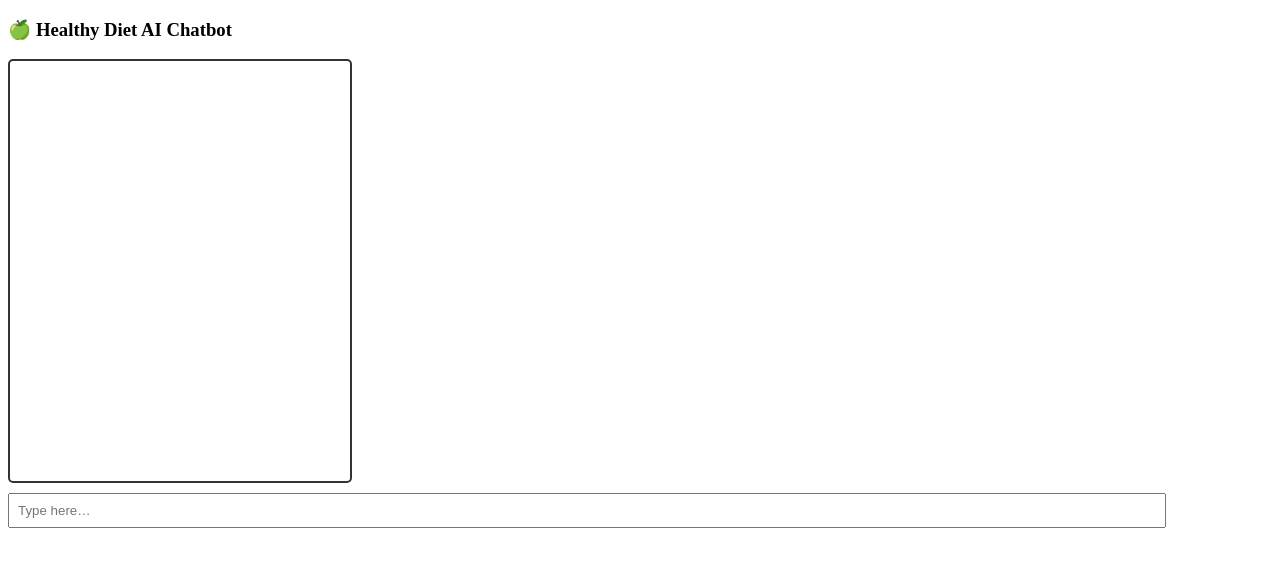
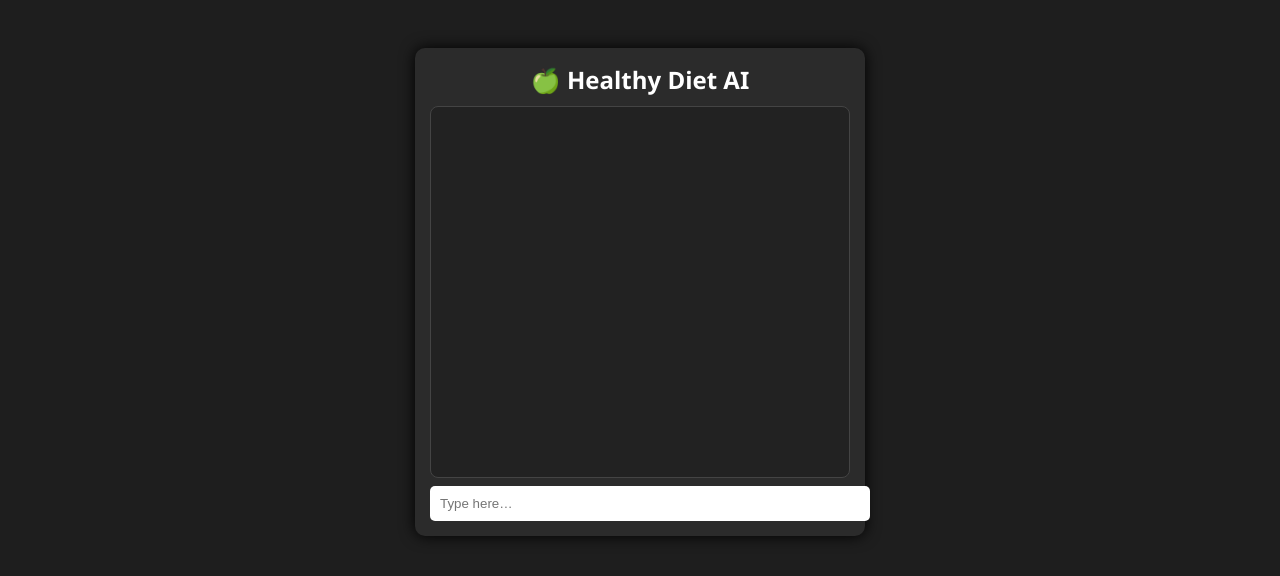
Before and after one commit to ShockyShocker/chatbot, a plain HTML site: page index.html in a window 1280 px wide. Drawn offline with Linux system fonts and the light colour scheme.

Commit message:
Update index.html

```diff
--- a/index.html
+++ b/index.html
@@ -1,48 +1,104 @@
 <!DOCTYPE html>
 <html>
 <head>
-<title>Healthy Diet Chatbot</title>
+<title>Healthy Diet AI Chatbot</title>
+
 <style>
-#chat{
-  width:320px;height:400px;border:2px solid #333;overflow-y:auto;padding:10px;border-radius:5px;
-}
-input{width:90%;padding:8px;margin-top:10px;}
+  body {
+    font-family: 'Segoe UI', sans-serif;
+    background: #1e1e1e;
+    color: white;
+    display: flex;
+    justify-content: center;
+    padding-top: 40px;
+  }
+
+  .box {
+    width: 420px;
+    background: #2b2b2b;
+    padding: 15px;
+    border-radius: 10px;
+    box-shadow: 0 0 15px #000;
+  }
+
+  h2 {
+    margin: 0 0 10px;
+    text-align: center;
+  }
+
+  #chat {
+    height: 350px;
+    overflow-y: auto;
+    background: #222;
+    padding: 10px;
+    border-radius: 8px;
+    border: 1px solid #444;
+  }
+
+  .bot {
+    background: #3f51b5;
+    padding: 8px;
+    border-radius: 8px;
+    margin: 5px;
+    width: fit-content;
+  }
+
+  .user {
+    background: #009688;
+    padding: 8px;
+    border-radius: 8px;
+    margin: 5px;
+    width: fit-content;
+    margin-left: auto;
+  }
+
+  input {
+    width: 100%;
+    padding: 10px;
+    margin-top: 8px;
+    border-radius: 5px;
+    border: none;
+    outline: none;
+  }
 </style>
+
 </head>
 <body>
-<h3>🍏 Healthy Diet AI Chatbot</h3>
-<div id="chat"></div>
-<input id="userInput" placeholder="Type here…" onkeydown="check(event)" />
+
+<div class="box">
+  <h2>🍏 Healthy Diet AI</h2>
+
+  <div id="chat"></div>
+  <input id="userInput" placeholder="Type here…" onkeydown="check(event)">
+</div>
 
 <script>
-const API = "https://script.google.com/macros/s/AKfycbzfmUOItWzQNIU1ZMEQaBo3E7sv-tA-VkNUgavQ_R50ONDFegWDGfhqoOxAYE25qpF4/exec";
+function bot(msg){
+  document.getElementById("chat").innerHTML += "<div class='bot'>"+msg+"</div>";
+}
 
-function bot(msg){document.getElementById("chat").innerHTML+="<br><b>Bot:</b> "+msg;}
-function user(msg){document.getElementById("chat").innerHTML+="<br><b>You:</b> "+msg;}
+function user(msg){
+  document.getElementById("chat").innerHTML += "<div class='user'>"+msg+"</div>";
+}
 
-async function check(e){
-  if(e.key==="Enter"){
+function check(e){
+  if(e.key === "Enter"){
     let msg = document.getElementById("userInput").value;
     user(msg);
 
-    // Basic redirect logic
     if(msg.toLowerCase().includes("healthy diet chart")){
-      bot("✅ Please go to Screen-3 and fill the form.");
-      bot("📌 After submitting, return and type: show my diet");
-      return;
+      bot("✅ Please go to Screen-3 and fill the form!");
+      bot("📌 After submitting, come back here for your plan.");
+    } else {
+      bot("🤖 I only respond to healthy diet chart requests!");
     }
 
-    // Real data fetch
-    let res = await fetch(API, {
-      method: "POST",
-      body: JSON.stringify({message: msg})
-    });
-    let data = await res.text();
-    bot(data);
-
-    document.getElementById("userInput").value="";
+    document.getElementById("userInput").value = "";
+    let box = document.getElementById("chat");
+    box.scrollTop = box.scrollHeight;
   }
 }
 </script>
+
 </body>
 </html>
```
